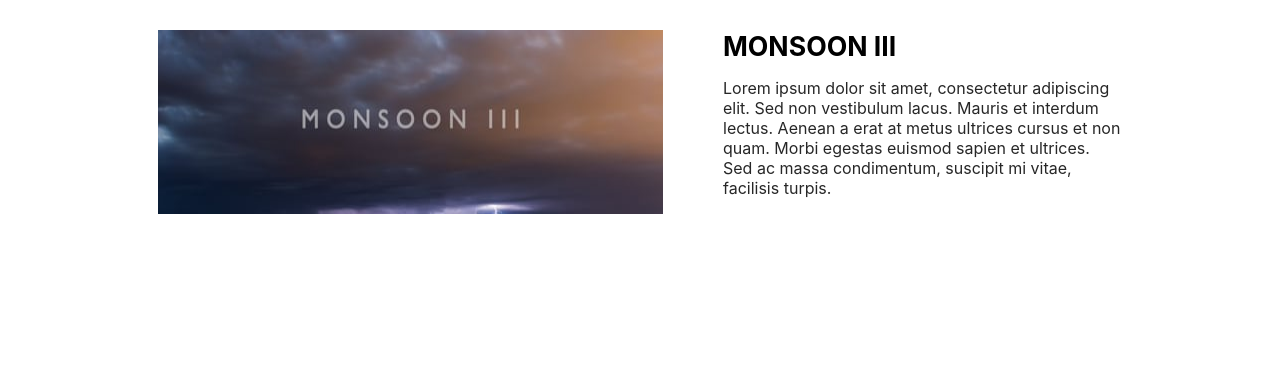
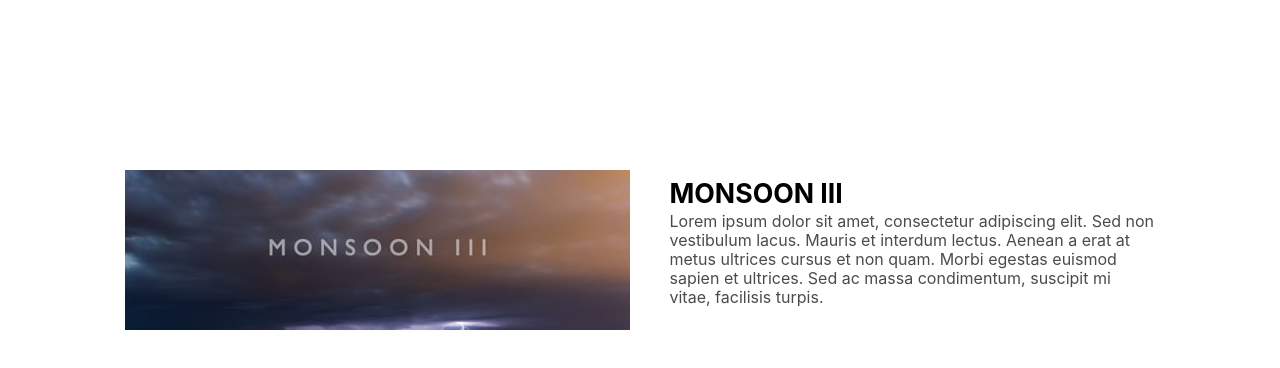
Before and after one commit to ashleighchung/ashleigh-chung-vimeo-project, a React (Create React App) app: page / in a window 1280 px wide. Shown: the top 368 px of the page. Built offline with nearby package versions, Linux system fonts and the light colour scheme.

Commit message:
Organized CSS and prevented resizing when window resizes

```diff
--- a/src/Monsoon/index.js
+++ b/src/Monsoon/index.js
@@ -5,9 +5,9 @@ import Image from './monsoon.jpg';
 function monsoon() {
   return (
     <div className="background monsoon-background">
-        <img className = "monsoon-image" src = {Image} alt = "monsoon" />
+        <img className = "image" src = {Image} alt = "monsoon" />
         <div className = "text">
-            <text className = "monsoon-title">MONSOON III</text>
+            <text className = "title">MONSOON III</text>
             <p className = "paragraph monsoon-paragraph">Lorem ipsum dolor sit amet, consectetur adipiscing elit. Sed non vestibulum lacus. Mauris et interdum lectus. Aenean a erat at metus ultrices cursus et non quam. Morbi egestas euismod sapien et ultrices. Sed ac massa condimentum, suscipit mi vitae, facilisis turpis. </p>
         </div>
     </div>
--- a/src/Monsoon/monsoon.scss
+++ b/src/Monsoon/monsoon.scss
@@ -1,34 +1,43 @@
 $dark-grey: #272727;
 $white: white;
 $grey: #313030;
+$font-grey: #4B4B4B;
+
 
 .background {
     display: inline-flex;
-    width: 80%;
+    width: 75%;
+    min-width: 1071px;
 }
 
 .paragraph {
-    //
+    line-height: 1.2;
+    margin-top: 3px;
 }
 
 .text {
     text-align: left;
-    padding: 30px;
+    margin: auto;
+    padding: 20px;
 }
 
-
-.monsoon-image {
-    padding: 30px;
+.image {
+    padding: 20px;
 }
 
-
-.monsoon-title {
+.title {
     font-size: 20pt;
     font-weight: 720;
 }
 
+
 .monsoon-paragraph {
-    color: $dark-grey;
+    color: $font-grey;
+}
+
+.monsoon-background {
+    margin-top: 150px;
+    margin-bottom: 140px;
 }
 
 
```
